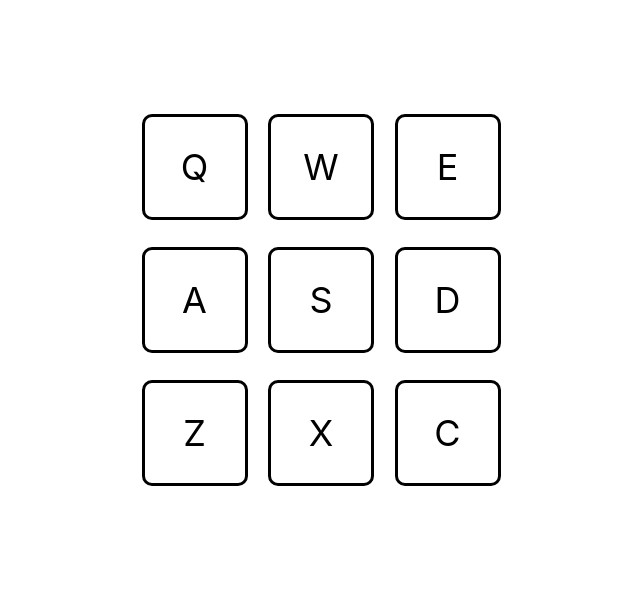
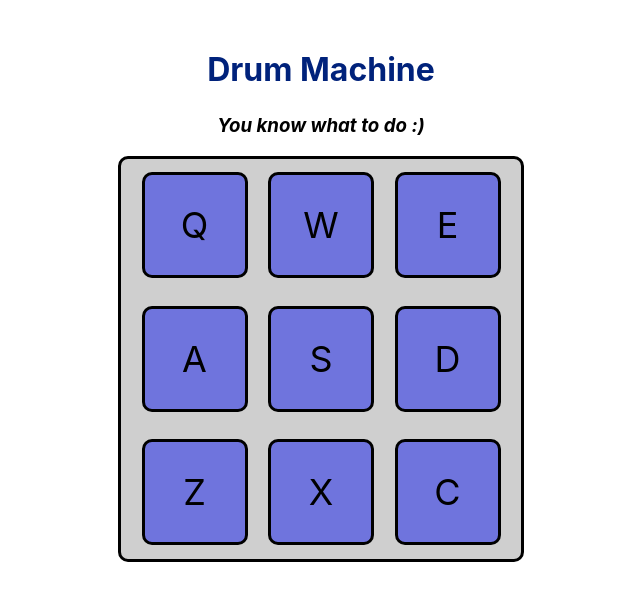
Before and after one commit to sethbernard/drum_machine, a React (Create React App) app: page / in a window 1280 px wide. Shown: the top 600 px of the page, without its empty margins (319-959 px from the left). Built offline with nearby package versions, Linux system fonts and the light colour scheme.

Commit message:
add display and styles

```diff
--- a/public/index.html
+++ b/public/index.html
@@ -12,6 +12,7 @@
     <title>React App</title>
   </head>
   <body>
+    <script src="https://cdn.freecodecamp.org/testable-projects-fcc/v1/bundle.js"></script>
     <noscript>You need to enable JavaScript to run this app.</noscript>
     <div id="root"></div>
   </body>
--- a/src/App.css
+++ b/src/App.css
@@ -1,8 +1,18 @@
-.App {
+#title {
   display: flex;
+  color: #00227b;
+  align-items: center;
   justify-content: center;
-  align-items: center;
-  text-align: center;
+  margin-top: 50px;
+}
+
+#display {
+  display: flex;
+  align-items: flex-start;
+  justify-content: center;
+  flex-direction: row;
+  margin-top: 25px;
+  font-style: italic;
 }
 
 #drum-machine {
@@ -13,16 +23,31 @@
   align-items: center;
   width: 400px;
   height: 400px;
-  margin-top: 100px;
+  background-color: #cfcfcf;
+  border-radius: 10px;
+  border-style: solid;
 }
 
-.drumPad {
+.drum-pad {
+  display: flex;
+  justify-content: center;
+  align-items: center;
   height: 100px;
   width: 100px;
   font-size: 36px;
   border-style: solid;
   border-radius: 10px;
+  cursor: pointer;
+  background-color: #6f74dd;
+}
+
+.drum-pad:hover {
+  background-color: #aab6fe;
+  font-weight: bold;
+  color: #fff;
+}
+
+.container {
   display: flex;
   justify-content: center;
-  align-items: center;
 }
--- a/src/App.js
+++ b/src/App.js
@@ -1,83 +1,42 @@
 import React, { Component } from "react";
 import "./App.css";
+import { data } from "./data";
 import DrumPad from "./DrumPad";
 
-const data = [
-  {
-    text: "Q",
-    id: "Heater",
-    keycode: 81,
-    url: "https://s3.amazonaws.com/freecodecamp/drums/Heater-1.mp3"
-  },
-  {
-    text: "W",
-    id: "Heater 2",
-    keycode: 87,
-    url: "https://s3.amazonaws.com/freecodecamp/drums/Heater-2.mp3"
-  },
-  {
-    text: "E",
-    id: "Heater 6",
-    keycode: 69,
-    url: "https://s3.amazonaws.com/freecodecamp/drums/Heater-6.mp3"
-  },
-  {
-    text: "A",
-    id: "Dsc Oh",
-    keycode: 65,
-    url: "https://s3.amazonaws.com/freecodecamp/drums/Dsc_Oh.mp3"
-  },
-  {
-    text: "S",
-    id: "Kickin Hat",
-    keycode: 83,
-    url: "https://s3.amazonaws.com/freecodecamp/drums/Kick_n_Hat.mp3"
-  },
-  {
-    text: "D",
-    id: "Give Us a Light",
-    keycode: 68,
-    url: "https://s3.amazonaws.com/freecodecamp/drums/Give_us_a_light.mp3"
-  },
-  {
-    text: "Z",
-    id: "Dry Ohh",
-    keycode: 90,
-    url: "https://s3.amazonaws.com/freecodecamp/drums/Dry_Ohh.mp3"
-  },
-  {
-    text: "X",
-    id: "Punchy Kick",
-    keycode: 88,
-    url: "https://s3.amazonaws.com/freecodecamp/drums/punchy_kick_1.mp3"
-  },
-  {
-    text: "C",
-    id: "Snare",
-    keycode: 67,
-    url: "https://s3.amazonaws.com/freecodecamp/drums/Brk_Snr.mp3"
-  }
-];
+const backgroundColor = () => {
+  backgroundColor: "#aab6fe";
+};
 
 class App extends Component {
-  constructor() {
-    super();
-    this.state = { display: "" };
-  }
+  state = {
+    display: "You know what to do :)"
+  };
+
+  displayName = id => {
+    this.setState({
+      display: id
+    });
+  };
 
   render() {
     return (
       <div className="App">
+        <h1 id="title">Drum Machine</h1>
+        <h3 id="display">{this.state.display}</h3>
+        <div className="container">
           <div id="drum-machine">
             {data.map(pad => (
               <DrumPad
+                style={this.state.display ? backgroundColor : null}
                 text={pad.text}
                 key={pad.id}
                 id={pad.id}
                 keyCode={pad.keycode}
                 url={pad.url}
+                display={this.displayName}
               />
             ))}
+          </div>
         </div>
       </div>
     );
--- a/src/DrumPad.js
+++ b/src/DrumPad.js
@@ -3,6 +3,7 @@ import React, { Component } from "react";
 class DrumPad extends Component {
   handleClick = () => {
     this.audio.play();
+    this.props.display(this.props.id);
   };
 
   componentDidMount() {
@@ -14,16 +15,26 @@ class DrumPad extends Component {
   }
 
   handleKeyPress = e => {
-    if (e.keyCode === this.props.keyCode) {
-      this.audio.play();
-    }
+    return e.keyCode === this.props.keyCode
+      ? this.audio.play() && this.props.display(this.props.id)
+      : null;
   };
 
   render() {
     return (
-      <div className="drumPad" onClick={() => this.handleClick()}>
+      <div
+        className="drum-pad"
+        id={this.props.id}
+        onClick={() => this.handleClick()}
+        onKeyPress={this.props.style}
+      >
         {this.props.text}
-        <audio ref={audio => (this.audio = audio)} src={this.props.url} />
+        <audio
+          className="clip"
+          id={this.props.text}
+          ref={audio => (this.audio = audio)}
+          src={this.props.url}
+        />
       </div>
     );
   }
--- /dev/null
+++ b/src/data.js
@@ -0,0 +1,58 @@
+const data = [
+  {
+    text: "Q",
+    id: "Woah",
+    keycode: 81,
+    url: "https://s3.amazonaws.com/freecodecamp/drums/Heater-1.mp3"
+  },
+  {
+    text: "W",
+    id: "Hey Now",
+    keycode: 87,
+    url: "https://s3.amazonaws.com/freecodecamp/drums/Heater-2.mp3"
+  },
+  {
+    text: "E",
+    id: "Get It",
+    keycode: 69,
+    url: "https://s3.amazonaws.com/freecodecamp/drums/Heater-3.mp3"
+  },
+  {
+    text: "A",
+    id: "Nice job",
+    keycode: 65,
+    url: "https://s3.amazonaws.com/freecodecamp/drums/Dsc_Oh.mp3"
+  },
+  {
+    text: "S",
+    id: "Kick it",
+    keycode: 83,
+    url: "https://s3.amazonaws.com/freecodecamp/drums/Kick_n_Hat.mp3"
+  },
+  {
+    text: "D",
+    id: "Yuhh",
+    keycode: 68,
+    url: "https://s3.amazonaws.com/freecodecamp/drums/Give_us_a_light.mp3"
+  },
+  {
+    text: "Z",
+    id: "Tsk Tsk",
+    keycode: 90,
+    url: "https://s3.amazonaws.com/freecodecamp/drums/Dry_Ohh.mp3"
+  },
+  {
+    text: "X",
+    id: "Punch It",
+    keycode: 88,
+    url: "https://s3.amazonaws.com/freecodecamp/drums/punchy_kick_1.mp3"
+  },
+  {
+    text: "C",
+    id: "Snare Bear",
+    keycode: 67,
+    url: "https://s3.amazonaws.com/freecodecamp/drums/Brk_Snr.mp3"
+  }
+];
+
+export { data };
```
Lines whose indentation alone changed are shown as unchanged.
